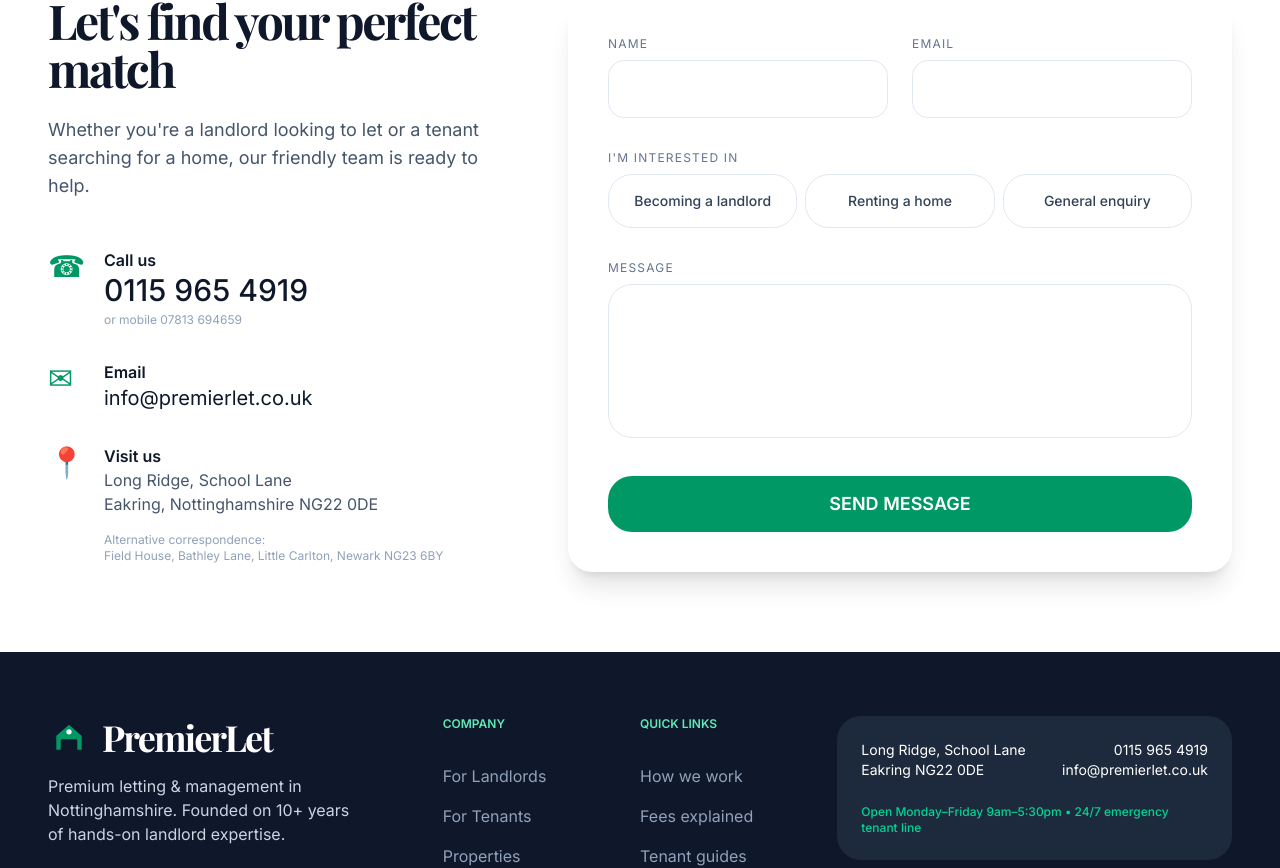
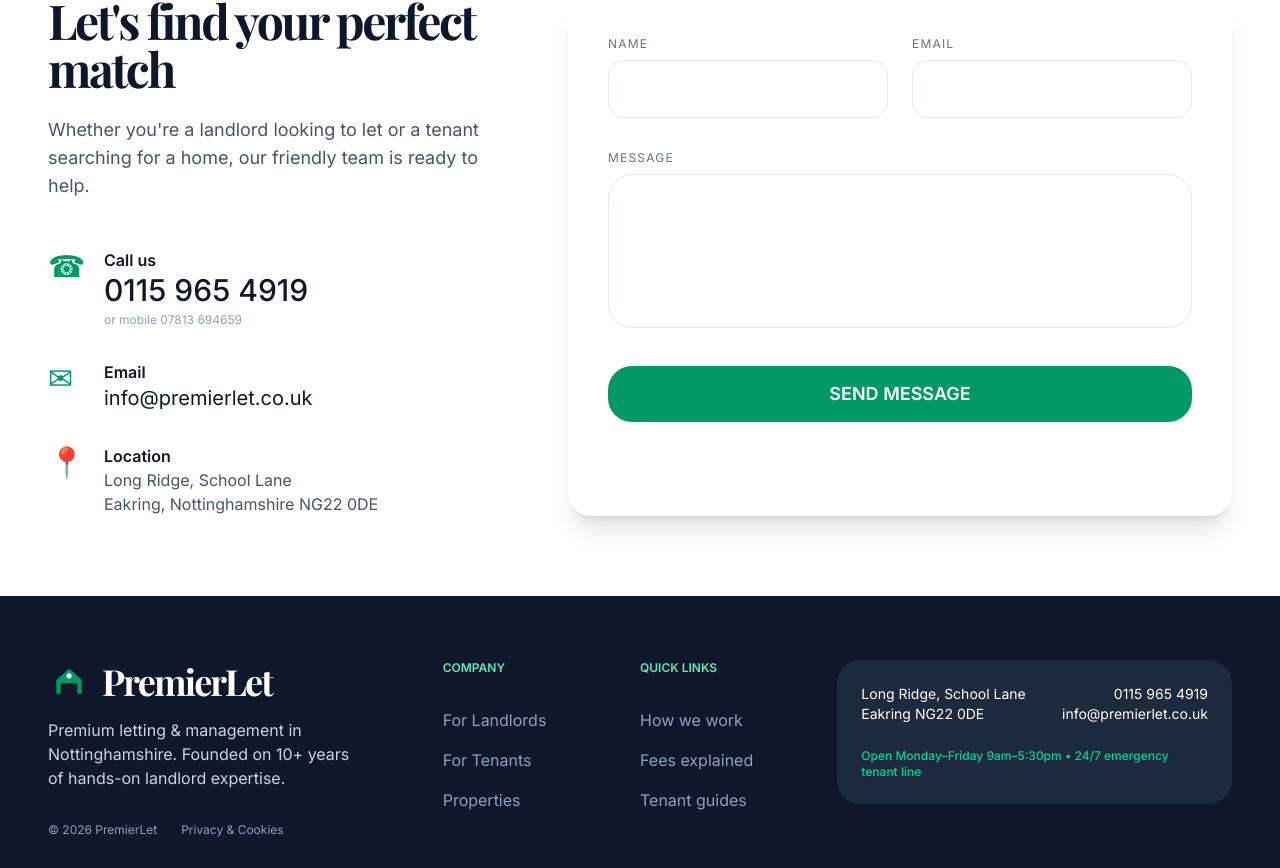
Before and after one commit to jokerai0799/jokerai0799-premierlet-2026-04-03, a Next.js app: page / in a window 1280 px wide. Shown: the part 3486-4354 px from the top of the page. Built offline with nearby package versions, Linux system fonts and the light colour scheme.

Commit message:
Clean contact section and footer copy

```diff
--- a/src/app/page.tsx
+++ b/src/app/page.tsx
@@ -445,16 +445,11 @@
                 <div className="flex items-start gap-6">
                   <div className="w-8 text-3xl text-emerald-600">📍</div>
                   <div>
-                    <div className="font-semibold">Visit us</div>
+                    <div className="font-semibold">Location</div>
                     <div className="text-slate-600">
                       Long Ridge, School Lane
                       <br />
                       Eakring, Nottinghamshire NG22 0DE
-                    </div>
-                    <div className="mt-4 text-xs text-slate-400">
-                      Alternative correspondence:
-                      <br />
-                      Field House, Bathley Lane, Little Carlton, Newark NG23 6BY
                     </div>
                   </div>
                 </div>
@@ -471,27 +466,6 @@
                   <div>
                     <label className="mb-2 block text-xs uppercase tracking-widest text-slate-500">Email</label>
                     <input type="email" required className="w-full rounded-2xl border border-slate-200 px-6 py-4 outline-none focus:border-emerald-300" />
-                  </div>
-                </div>
-
-                <div>
-                  <label className="mb-2 block text-xs uppercase tracking-widest text-slate-500">I&apos;m interested in</label>
-                  <div className="flex flex-col gap-2 sm:flex-row">
-                    {['Becoming a landlord', 'Renting a home', 'General enquiry'].map((item) => {
-                      const active = selectedInterest.includes(item);
-                      return (
-                        <button
-                          key={item}
-                          type="button"
-                          onClick={() => toggleInterest(item)}
-                          className={`flex-1 rounded-3xl border py-4 text-center text-sm font-medium transition-colors ${
-                            active ? 'border-emerald-600 bg-emerald-600 text-white' : 'border-slate-200 text-slate-700'
-                          }`}
-                        >
-                          {item}
-                        </button>
-                      );
-                    })}
                   </div>
                 </div>
 
@@ -563,9 +537,6 @@
             </div>
           </div>
 
-          <div className="mt-12 border-t border-slate-800 pt-8 text-center text-[10px] text-slate-500">
-            This is a fully functional, Vercel-ready Next.js + Tailwind proposal. Hero uses a new-build property background, custom PremierLet branding, and blurry house stock imagery for listings.
-          </div>
         </div>
       </footer>
 
```
